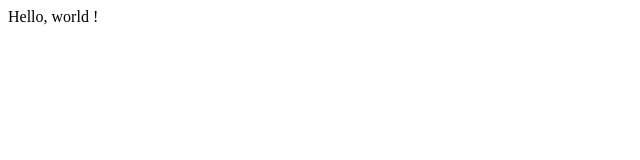
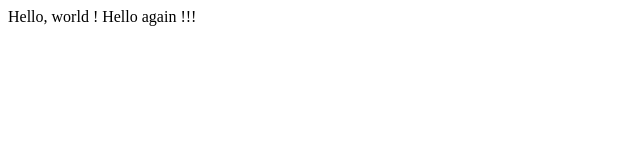
Before and after one commit to qi2piaf/proejct, a plain HTML site: page hello.html in a window 1280 px wide. Shown: the whole page, without its empty margins (0-640 px from the left). Drawn offline with Linux system fonts and the light colour scheme.

Commit message:
Update hello.html

```diff
--- a/hello.html
+++ b/hello.html
@@ -4,6 +4,6 @@
     <title> My webpage!</title>
   </head>
   <body>
-    Hello, world !
+    Hello, world ! Hello again !!!
   </body>
 </html>
```
